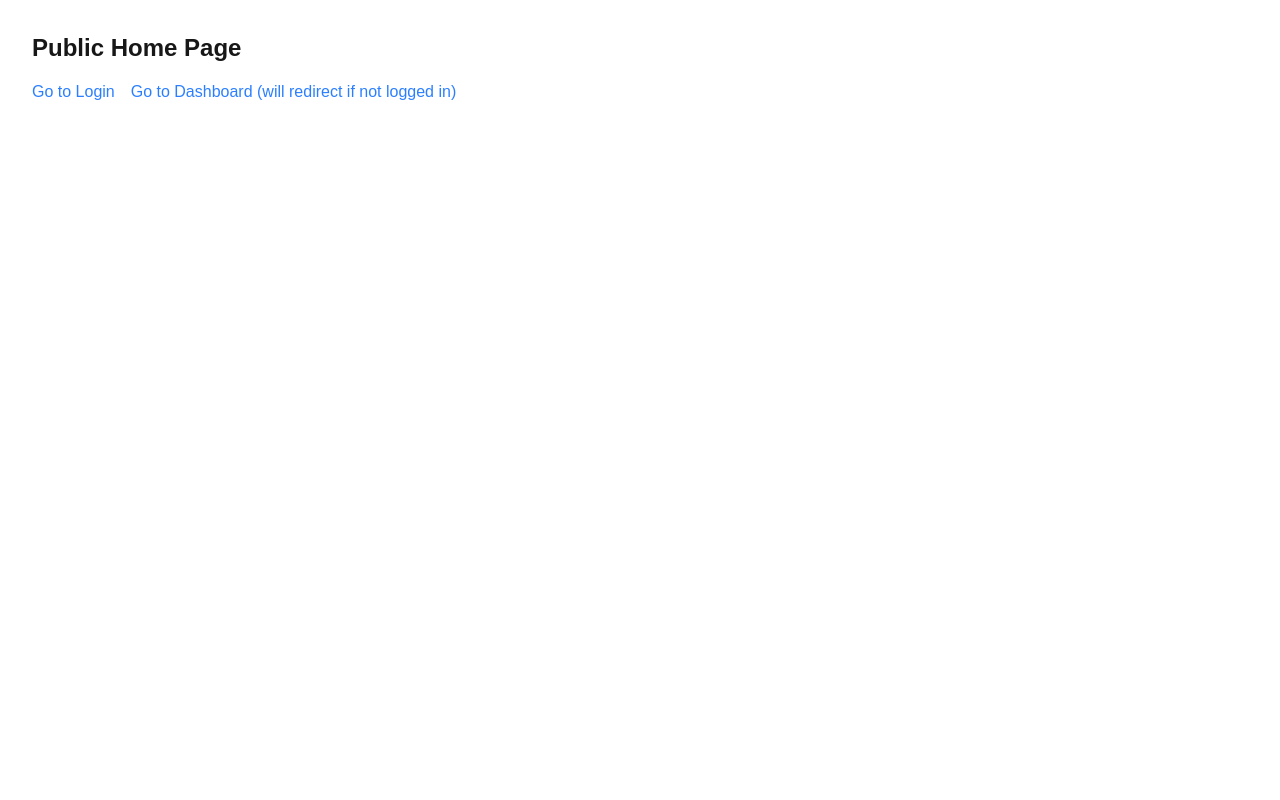
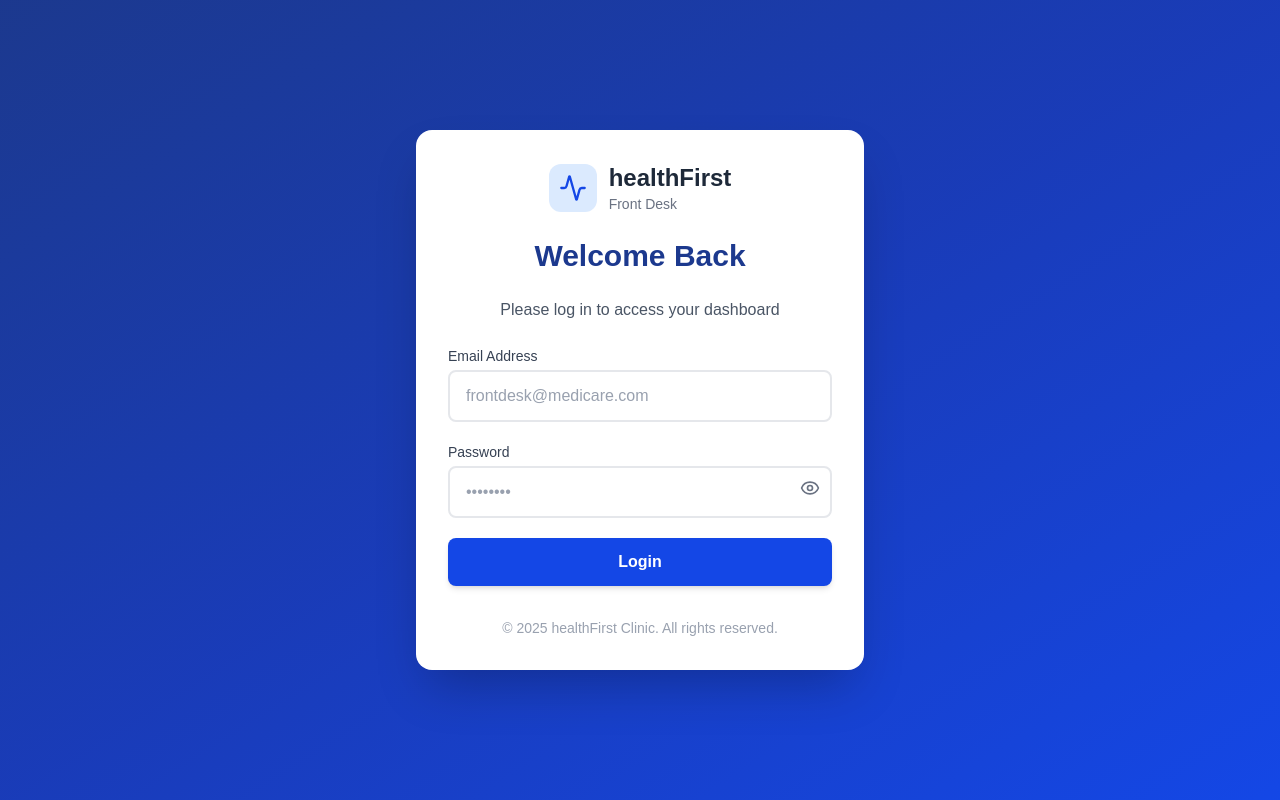
Before and after one commit to Rohitsah12/healthFirst, a Next.js app in the folder frontend/: page / in a window 1280 px wide. Built offline with nearby package versions, Linux system fonts and the light colour scheme; no server answers.

Commit message:
refactor: Simplify HomePage component by rendering LoginPage directly

```diff
--- a/frontend/src/app/page.tsx
+++ b/frontend/src/app/page.tsx
@@ -1,13 +1,8 @@
 import Link from 'next/link';
+import LoginPage from './(auth)/login/page';
 
 export default function HomePage() {
   return (
-    <div className="p-8">
-      <h1 className="text-2xl font-bold">Public Home Page</h1>
-      <div className="mt-4 space-x-4">
-        <Link href="/login" className="text-blue-500">Go to Login</Link>
-        <Link href="/dashboard" className="text-blue-500">Go to Dashboard (will redirect if not logged in)</Link>
-      </div>
-    </div>
+    <LoginPage />
   );
 }
```
